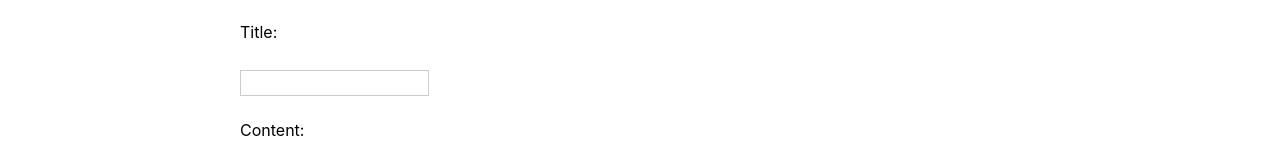
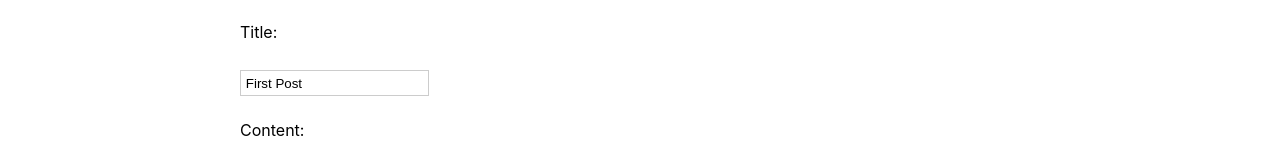
Before and after one commit to austBrink/react-book-final, a React (Create React App) app: page /edit/first-post in a window 1280 px wide. Shown: the part 137-297 px from the top of the page. Built offline with nearby package versions, Linux system fonts and the light colour scheme.

Commit message:
finally updating title state from existing post data in postform.js

```diff
--- a/src/components/PostForm.js
+++ b/src/components/PostForm.js
@@ -17,7 +17,6 @@ const PostForm = (props) => {
   // logic for if this is an existing post!
   const { postSlug } = useParams();
   if(!addNewPost) {
-    console.log('sdfh');
     if (postSlug) {
       posty = posts.find(
           (post) => post.slug === postSlug
@@ -26,6 +25,12 @@ const PostForm = (props) => {
   } else {
     posty = propsPost;
   }
+
+  useEffect(()=>{
+    if(posty){
+      setPost(posty);
+    }
+  },[])
 
   const prevPostRef = useRef();
   useEffect(() => {
@@ -43,7 +48,6 @@ const PostForm = (props) => {
     }
   }, [prevPost, posty]);
 
-
   const onChangeHandler = (e) => {
     const {name, value} = e.target;
     setPost({...post, [name]:value});
@@ -60,8 +64,6 @@ const PostForm = (props) => {
     //   title: postData.title,
     //   content: postData.content,
     // };
-
-
 
     if (!updatePost) {
       addNewPost(post);
```
